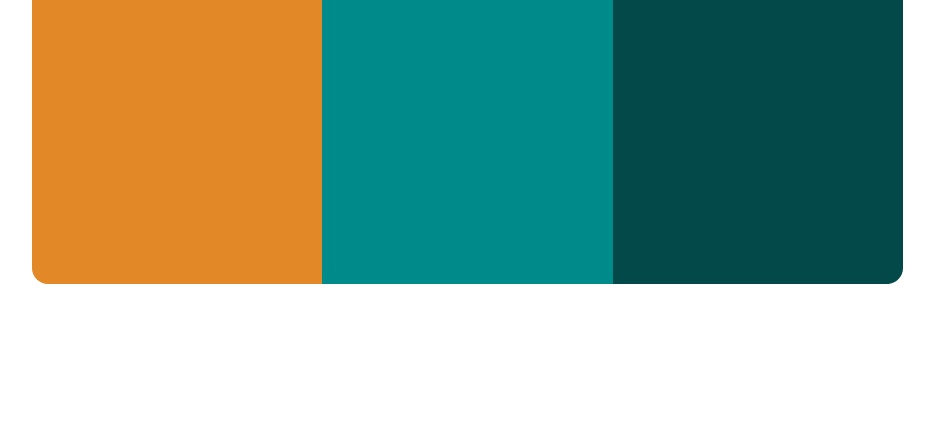
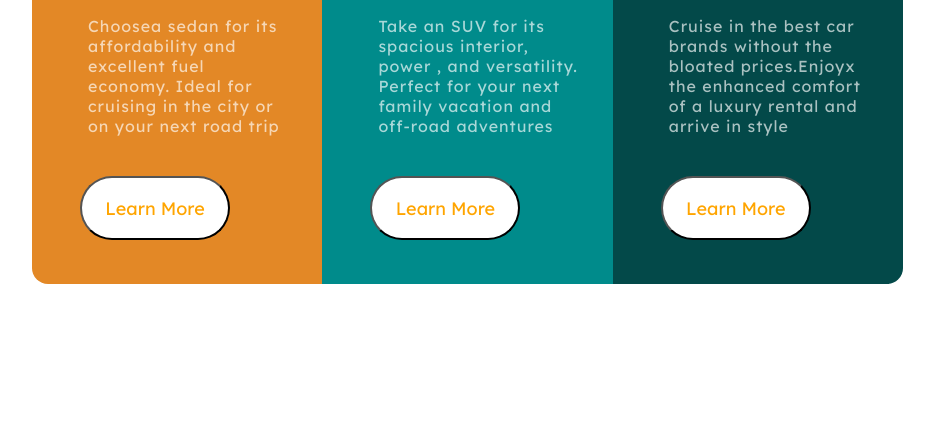
Before and after one commit to Coulibaly1204/3-column-preview-card-component-main, a plain HTML site: page index.html in a window 1280 px wide. Shown: the part 356-800 px from the top of the page, without its empty margins (128-1062 px from the left). Drawn offline with Linux system fonts and the light colour scheme.

Commit message:
Mise a jour

```diff
--- a/index.html
+++ b/index.html
@@ -19,13 +19,20 @@
       </div>
 
       <div class="title-header-left">
+        <h1>SEDANS</h1>
 
 
 
       </div>
 
       <div class="paragraphe-header-left">
+        <p>Choosea sedan for its affordability and excellent fuel economy. Ideal for cruising in the city or on  your next road trip</p>
 
+
+      </div>
+
+      <div class="submit-header-left">
+        <input type="button" value="Learn More">
 
       </div>
 
@@ -35,12 +42,50 @@
     </div>
 
     <div class="header-center">
+      <div class="header-center-top">
+        <img src="images/icon-suvs.svg" alt="">
+
+      </div>
+
+      <div class="title-header-center">
+        <h1>SUVS</h1>
+
+      </div>
+
+      <div class="paragraphe-header-center">
+        <p>Take an SUV for its spacious interior, power , and versatility. Perfect for your next family vacation and off-road adventures</p>
+
+      </div>
+
+      <div class="submit-header-center">
+        <input type="button" value="Learn More">
+
+      </div>
 
 
 
     </div>
 
     <div class="header-right">
+      <div class="header-right-top">
+        <img src="images/icon-luxury.svg" alt="">
+
+      </div>
+
+      <div class="title-header-right">
+        <h1>LUXURY</h1>
+
+      </div>
+
+      <div class="paragraphe-header-right">
+        <p>Cruise in the best car brands without the bloated prices.Enjoyx the enhanced comfort of a luxury rental and arrive in style</p>
+
+      </div>
+
+      <div class="submit-header-right">
+        <input type="button" value="Learn More">
+
+      </div>
 
 
 
--- a/style.css
+++ b/style.css
@@ -1,9 +1,11 @@
-@import url('https://fonts.googleapis.com/css2?family=Dancing+Script:wght@700&family=Kumbh+Sans&family=Lexend&display=swap');
+@import url('https://fonts.googleapis.com/css2?family=Big+Shoulders+Display:wght@300&family=Dancing+Script:wght@700&family=Kumbh+Sans&family=Lexend&family=Lexend+Deca:wght@300;400&display=swap');
+@import url('https://fonts.googleapis.com/css2?family=Big+Shoulders+Display:wght@300&family=Dancing+Script:wght@700&family=Kumbh+Sans&family=Lexend&family=Lexend+Deca&display=swap');
 *{
     margin: 0;
     padding: 0;
     box-sizing: border-box;
 }
+
 
 
 :root{
@@ -18,7 +20,7 @@
 
 
 header{
-    font-family: 'Lexend', sans-serif;
+    font-family: 'Big Shoulders Display', cursive;
     padding-top: 10rem;
     padding-left: 10rem;
     padding-right: 10rem;
@@ -48,3 +50,111 @@ header{
     width: 30.25%;
     height: 30rem ;
 }
+
+
+.header-top img{
+    margin-left: 3rem;
+    margin-top: 3rem;
+
+}
+
+
+ h1{
+    font-size: 300%;
+    color: rgba(255, 255, 255, 0.925);
+    margin-top: 2rem;
+    margin-left: 3.3rem;
+
+  }
+
+
+
+  .header-center-top img{
+    margin-left: 3rem;
+    margin-top: 3rem;
+  }
+
+
+
+  .header-right-top img{
+    margin-left: 3rem;
+    margin-top: 3rem;
+  }
+
+  .paragraphe-header-left{
+    margin-left: 3.5rem;
+    margin-top: 2rem;
+    font-family: 'Lexend Deca', sans-serif;
+    color: rgba(255, 255, 255, 0.664);
+    width: 70%;
+    height: 10rem;
+    letter-spacing: 1px;
+  }
+
+
+.submit-header-left input{
+    background: white;
+    color: orange;
+    border-radius: 2rem;
+    font-family: 'Lexend Deca', sans-serif;
+    font-size: large;
+    height: 4rem;
+    width: 150px;
+    text-shadow: none;
+    margin-right: 4rem;
+    margin-left: 3rem;
+  }
+
+
+  .paragraphe-header-center{
+    margin-left: 3.5rem;
+    margin-top: 2rem;
+    font-family: 'Lexend Deca', sans-serif;
+    color: rgba(255, 255, 255, 0.664);
+    width: 70%;
+    height: 10rem;
+    letter-spacing: 1px;
+
+
+  }
+
+  .submit-header-center input{
+    background: white;
+    color: orange;
+    border-radius: 2rem;
+    font-family: 'Lexend Deca', sans-serif;
+    font-size: large;
+    height: 4rem;
+    width: 150px;
+    text-shadow: none;
+    margin-right: 4rem;
+    margin-left: 3rem;
+
+  }
+
+
+  .paragraphe-header-right{
+    margin-left: 3.5rem;
+    margin-top: 2rem;
+    font-family: 'Lexend Deca', sans-serif;
+    color: rgba(255, 255, 255, 0.664);
+    width: 70%;
+    height: 10rem;
+    letter-spacing: 1px;
+
+  }
+
+
+  .submit-header-right input{
+    background: white;
+    color: orange;
+    border-radius: 2rem;
+    font-family: 'Lexend Deca', sans-serif;
+    font-size: large;
+    height: 4rem;
+    width: 150px;
+    text-shadow: none;
+    margin-right: 4rem;
+    margin-left: 3rem;
+
+  }
```
